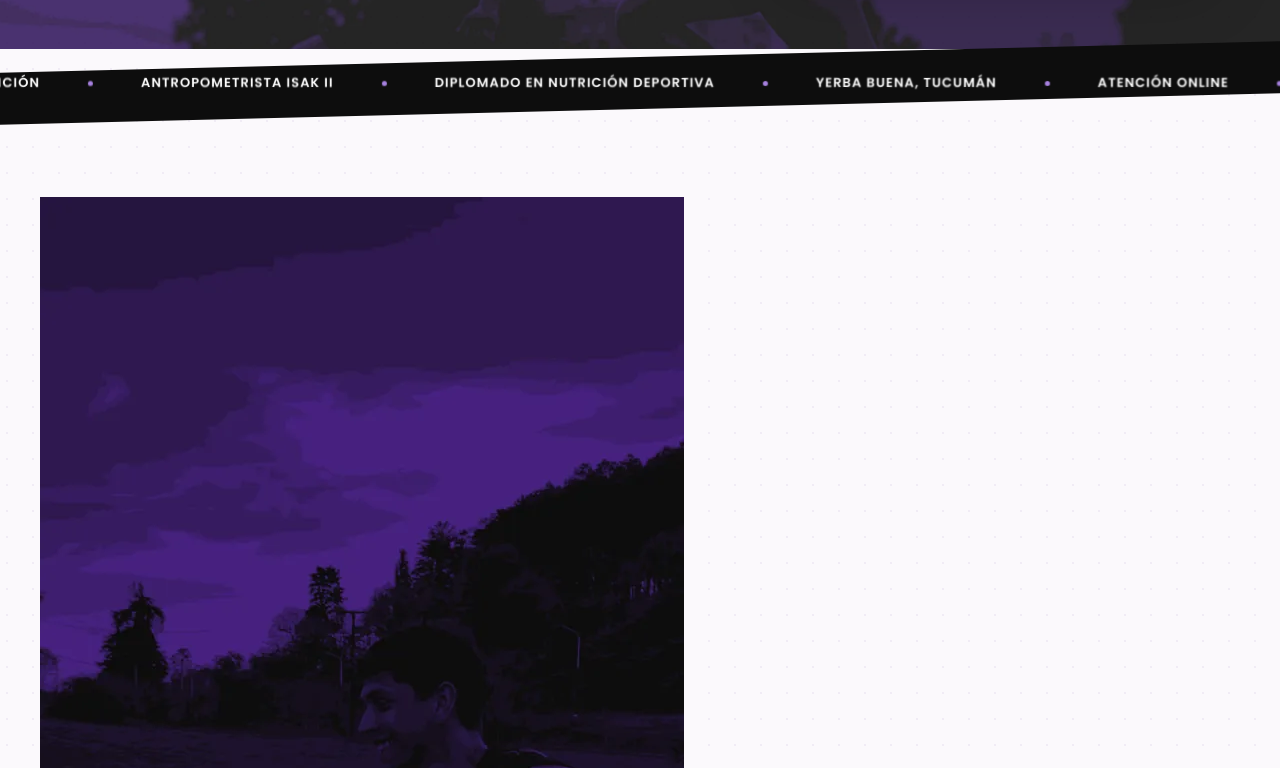
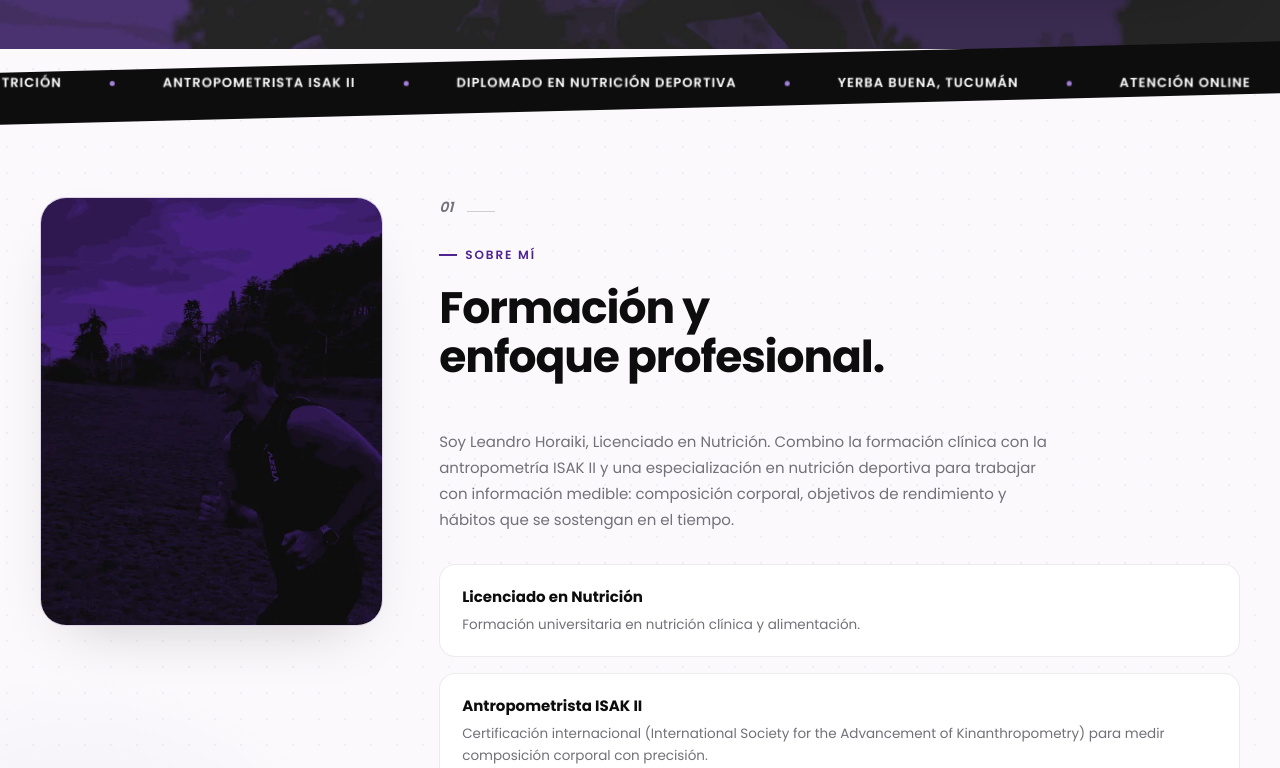
Before and after one commit to leandrohoraiki/nutrite-al-max, a Next.js app: page / in a window 1280 px wide. Shown: the part 692-1460 px from the top of the page. Built offline with nearby package versions, Linux system fonts and the light colour scheme.

Commit message:
Estilos para la nueva sección "Sobre mí"

```diff
--- a/app/globals.css
+++ b/app/globals.css
@@ -554,6 +554,67 @@ section {
   transform: translateX(3px);
 }
 
+/* sobre mi */
+.nam-about-grid {
+  display: grid;
+  grid-template-columns: minmax(220px, 0.6fr) minmax(0, 1.4fr);
+  gap: 56px;
+  align-items: start;
+}
+
+.nam-about-photo-wrap {
+  position: relative;
+  border-radius: 26px;
+  overflow: hidden;
+  aspect-ratio: 0.8;
+  border: 1px solid rgba(79, 36, 144, 0.18);
+  box-shadow: 0 24px 60px -32px rgba(13, 13, 13, 0.25);
+}
+
+.nam-about-photo {
+  width: 100%;
+  height: 100%;
+  object-fit: cover;
+  object-position: center 30%;
+}
+
+.nam-about-text {
+  color: var(--muted);
+  font-size: 15px;
+  line-height: 1.72;
+  max-width: 620px;
+  margin-bottom: 32px;
+}
+
+.nam-about-creds {
+  list-style: none;
+  margin: 0;
+  padding: 0;
+  display: grid;
+  gap: 16px;
+}
+
+.nam-about-creds li {
+  padding: 20px 22px;
+  border-radius: 16px;
+  background: #fff;
+  border: 1px solid rgba(13, 13, 13, 0.08);
+}
+
+.nam-about-cred-title {
+  display: block;
+  font-weight: 700;
+  font-size: 15px;
+  margin-bottom: 6px;
+}
+
+.nam-about-cred-desc {
+  display: block;
+  color: var(--muted);
+  font-size: 13.5px;
+  line-height: 1.6;
+}
+
 .nam-consult-grid {
   position: relative;
   display: grid;
@@ -817,6 +878,19 @@ section {
   pointer-events: none;
 }
 
+#sobre-mi::before {
+  content: "";
+  position: absolute;
+  inset: 0;
+  z-index: 0;
+  background: radial-gradient(
+    520px circle at 6% 100%,
+    rgba(79, 36, 144, 0.07),
+    transparent 62%
+  );
+  pointer-events: none;
+}
+
 #guias::before {
   content: "";
   position: absolute;
@@ -867,6 +941,7 @@ section {
 
 @media (prefers-contrast: more) {
   .nam-hero::before,
+  #sobre-mi::before,
   #guias::before,
   #consultas::before {
     display: none;
@@ -879,6 +954,10 @@ section {
 @media (max-width: 920px) {
   .nam-hero-grid {
     grid-template-columns: minmax(0, 1fr) minmax(260px, 0.7fr);
+    gap: 36px;
+  }
+  .nam-about-grid {
+    grid-template-columns: minmax(180px, 0.55fr) minmax(0, 1.45fr);
     gap: 36px;
   }
   .nam-consult-grid {
@@ -914,6 +993,14 @@ section {
   }
   .nam-section {
     padding-block: 64px;
+  }
+  .nam-about-grid {
+    grid-template-columns: 1fr;
+    gap: 28px;
+  }
+  .nam-about-photo-wrap {
+    max-width: 240px;
+    margin-inline: auto;
   }
   .nam-catalog {
     grid-template-columns: 1fr;
```
